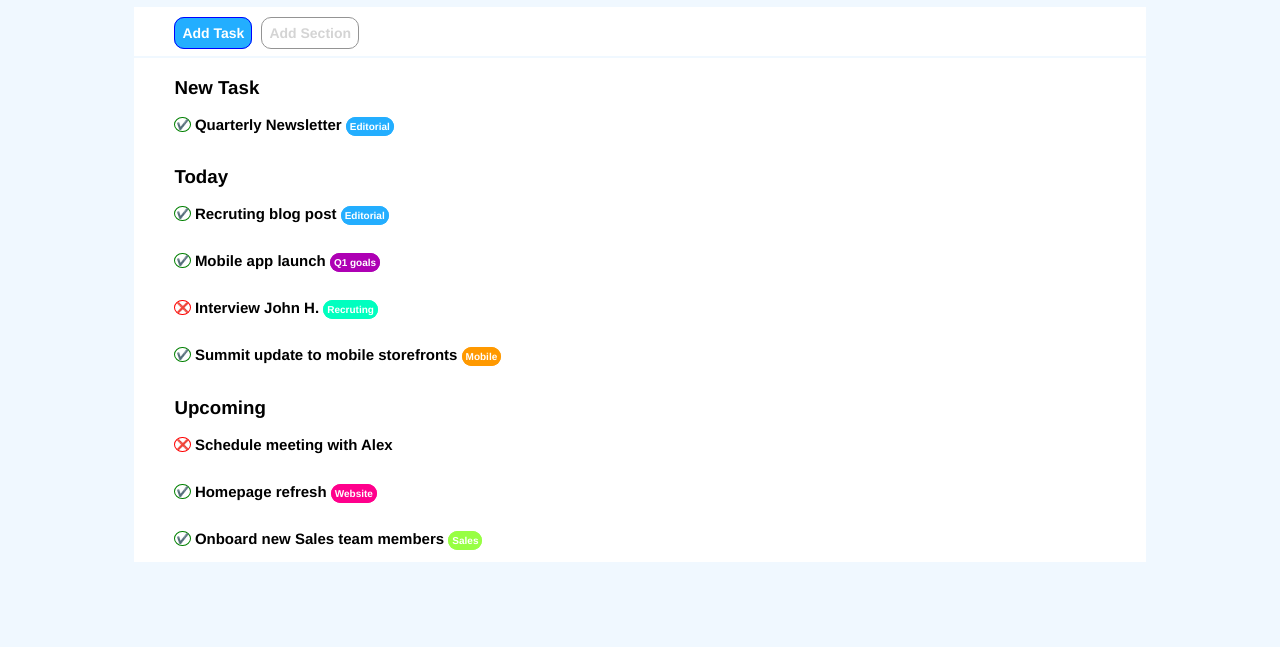
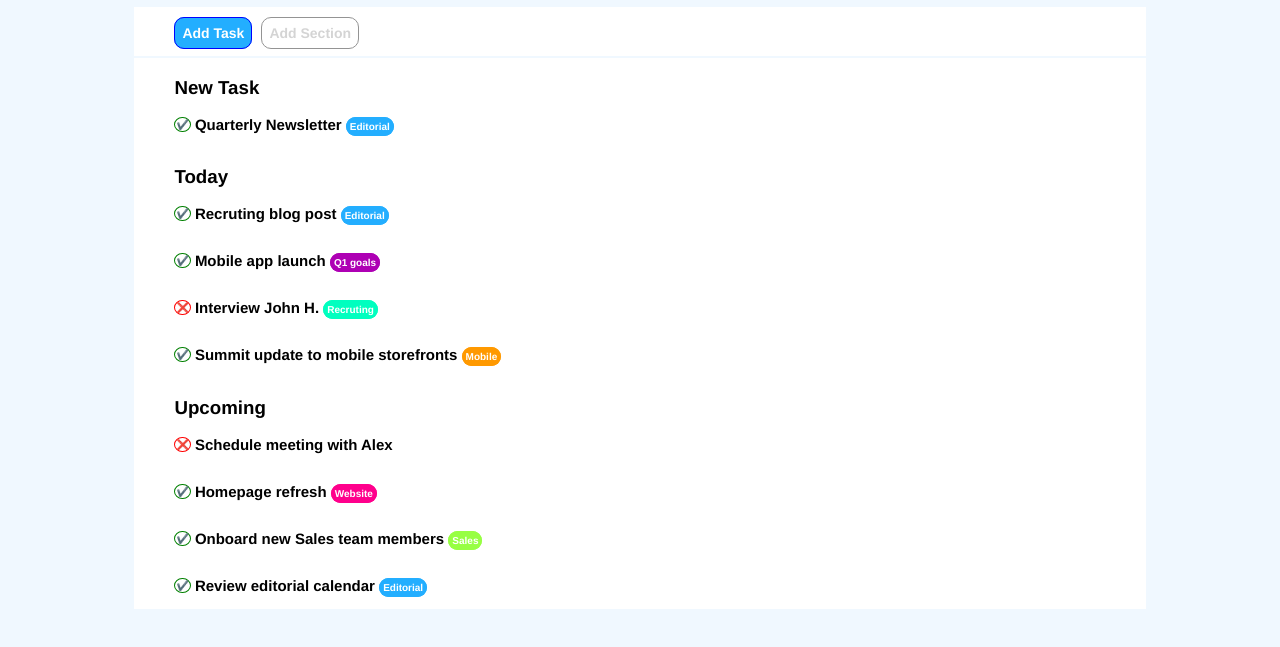
Before and after one commit to EmilianoRossi/html-css-toboolist, a plain HTML site: page index.html in a window 1280 px wide. Shown: the part 131-778 px from the top of the page. Drawn offline with Linux system fonts and the light colour scheme.

Commit message:
fine css

```diff
--- a/index.html
+++ b/index.html
@@ -38,6 +38,7 @@
                 <br>
                 <span class="spunta">✔️</span><p class="testo">Onboard new Sales team members <span class="sales">Sales</span></p>
                 <br>
+                <span class="spunta">✔️</span><p class="testo">Review editorial calendar <span class="editorial">Editorial</span></p>
             </div>
         </main>
 
```
